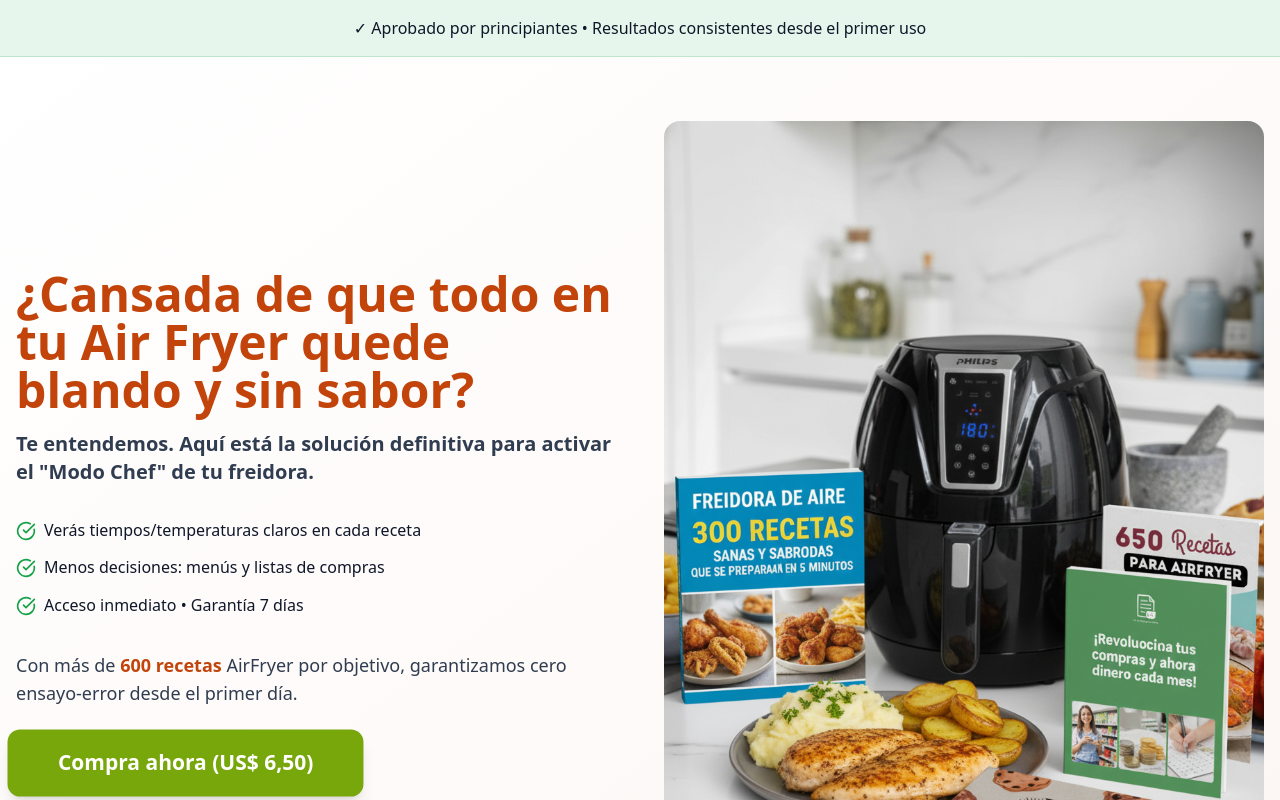
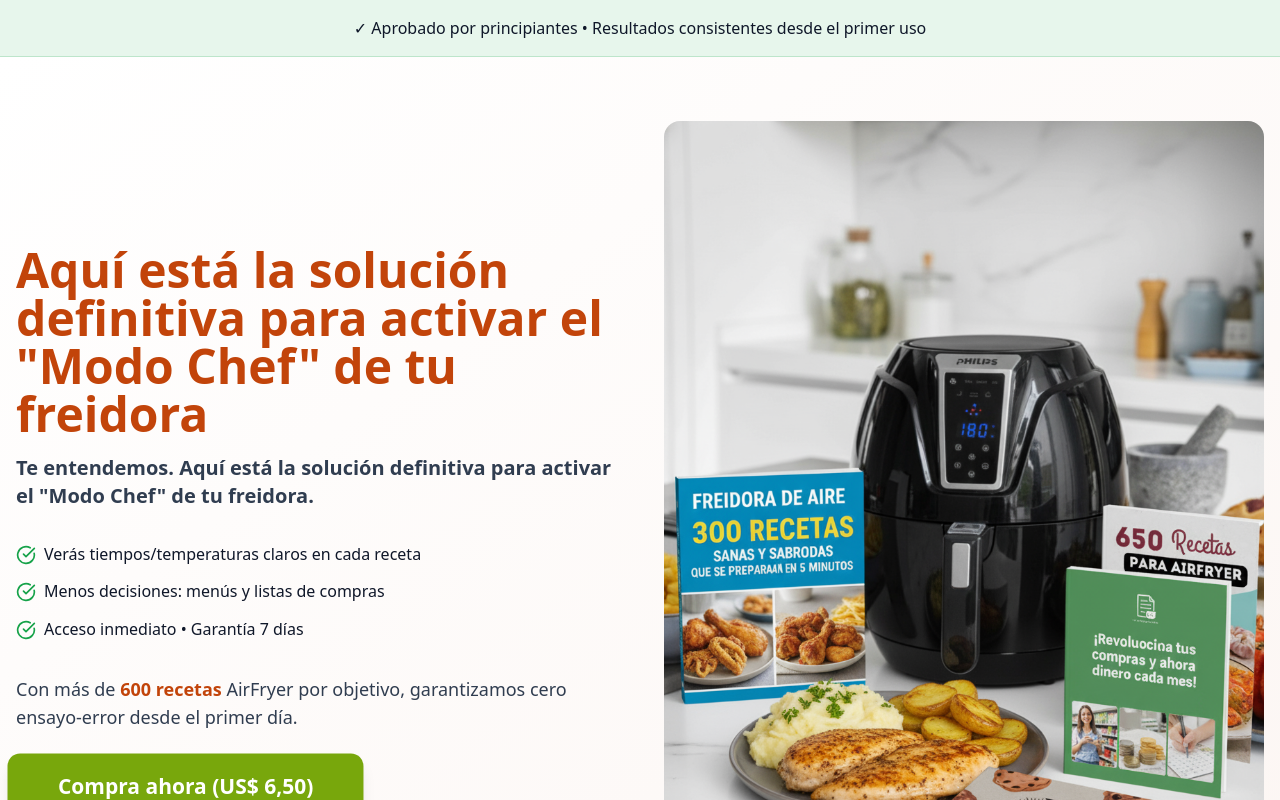
Before and after one commit to Laura271306/crisp-recipes-ai, a React (Vite) app: page / in a window 1280 px wide. Shown: the top 800 px of the page. Built offline with nearby package versions, Linux system fonts and the light colour scheme.

Commit message:
[dyad] Replaced the main title phrase in the Hero section of SalesPage.tsx. - wrote 1 file(s) + extra files edited outside of Dyad

```diff
--- a/src/pages/SalesPage.tsx
+++ b/src/pages/SalesPage.tsx
@@ -51,7 +51,7 @@ const SalesPage = () => {
             <div className="grid md:grid-cols-2 gap-8 md:gap-12 items-center">
               <div>
                 <h1 className="text-3xl md:text-5xl font-bold text-foreground mb-4 leading-tight">
-                  <span className="text-cta-primary">¿Cansada de que todo en tu Air Fryer quede blando y sin sabor?</span>
+                  <span className="text-cta-primary">Aquí está la solución definitiva para activar el "Modo Chef" de tu freidora</span>
                 </h1>
                 <p className="text-lg md:text-xl text-muted-foreground mb-8">
                   <strong>Te entendemos. Aquí está la solución definitiva para activar el "Modo Chef" de tu freidora.</strong>
```
